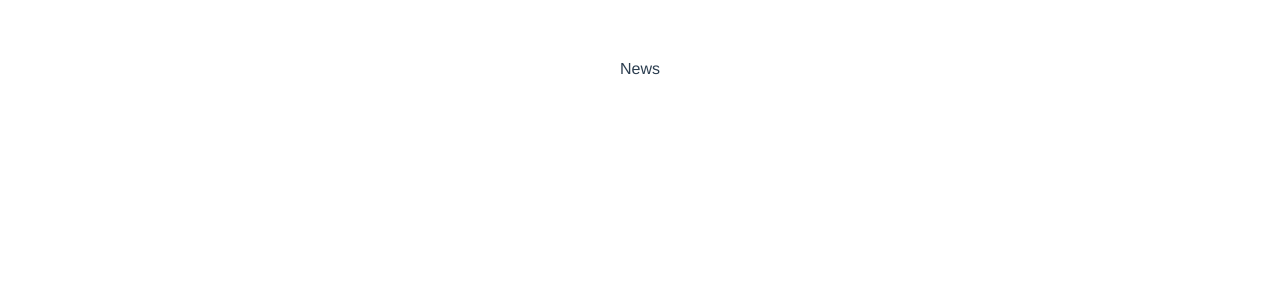
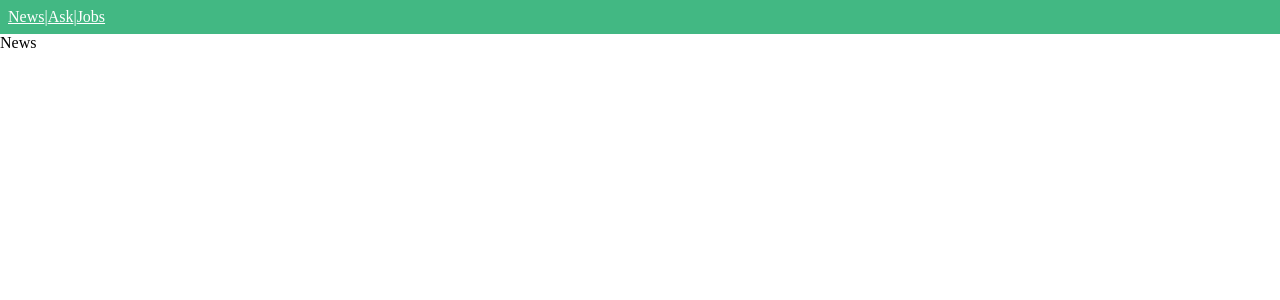
Before and after one commit to gmlwjd9405/news-blog-client, a Vue app in the folder vue-news/: page /ask#/news in a window 1280 px wide. Shown: the top 300 px of the page. Built offline with nearby package versions, Linux system fonts and the light colour scheme.

Commit message:
Add ToolBar component and styling

```diff
--- a/vue-news/src/App.vue
+++ b/vue-news/src/App.vue
@@ -1,29 +1,24 @@
 <template>
   <div id="app">
+    <ToolBar></ToolBar>
     <!-- url 주소에 따라서 지정한 Component가 뿌려짐 -->
     <router-view></router-view>
   </div>
 </template>
 
 <script>
+import ToolBar from './components/ToolBar.vue'
 
 export default {
-  methods: {
-    fetchDate() {
-      console.log('hello');
-    }
-  }
-
+  components: {
+    ToolBar,
+  },
 }
 </script>
 
 <style>
-#app {
-  font-family: 'Avenir', Helvetica, Arial, sans-serif;
-  -webkit-font-smoothing: antialiased;
-  -moz-osx-font-smoothing: grayscale;
-  text-align: center;
-  color: #2c3e50;
-  margin-top: 60px;
+body {
+  padding: 0;
+  margin: 0;
 }
 </style>
--- /dev/null
+++ b/vue-news/src/components/ToolBar.vue
@@ -0,0 +1,32 @@
+<template>
+  <div class="header">
+    <!-- 내부적으로 a tag로 변환, to: 이동할 url -->
+    <router-link to="/news">News</router-link>|
+    <router-link to="/ask">Ask</router-link>|
+    <router-link to="/jobs">Jobs</router-link>
+  </div>
+</template>
+
+<script>
+export default {};
+</script>
+
+<style scoped>
+/* 클래스명 */
+.header {
+  color: white;
+  background-color: #42b883;
+  display: flex;
+  padding: 8px;
+}
+
+/* 눌렸을 때의 색 설정 */
+.header a:active {
+  color:#35495e;
+}
+
+/* header 클래스의 a 태그 색 설정 */
+.header a {
+  color: white;
+}
+</style>
--- a/vue-news/src/router/index.js
+++ b/vue-news/src/router/index.js
@@ -11,16 +11,20 @@
   // router instance 생성
   routes: [
     {
+      path: "/",
+      redirect: "/news"
+    },
+    {
       path: "/news", // url 주소
-      component: NewsView, // url 주소로 갔을 때 표시될 Component (Page로 사용되는 Component)
+      component: NewsView // url 주소로 갔을 때 표시될 Component (Page로 사용되는 Component)
     },
     {
       path: "/ask",
-      component: AskView,
+      component: AskView
     },
     {
       path: "/jobs",
-      component: JobsView,
+      component: JobsView
     }
   ]
 });
```
Also changed, not shown: 1 other file (tests, documents, lock files or other folders).
